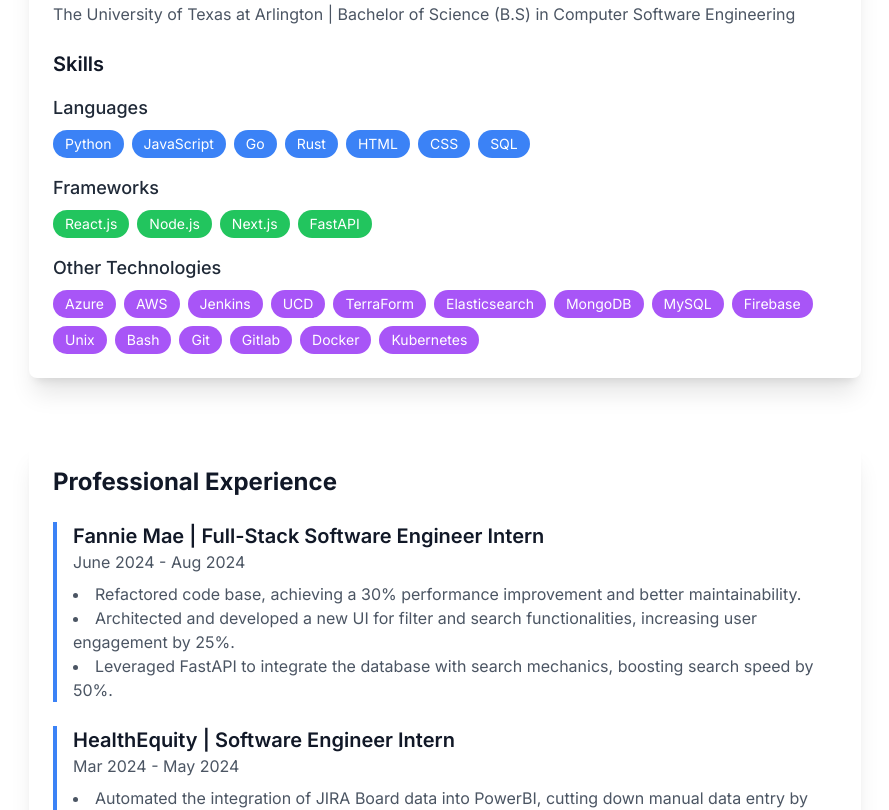
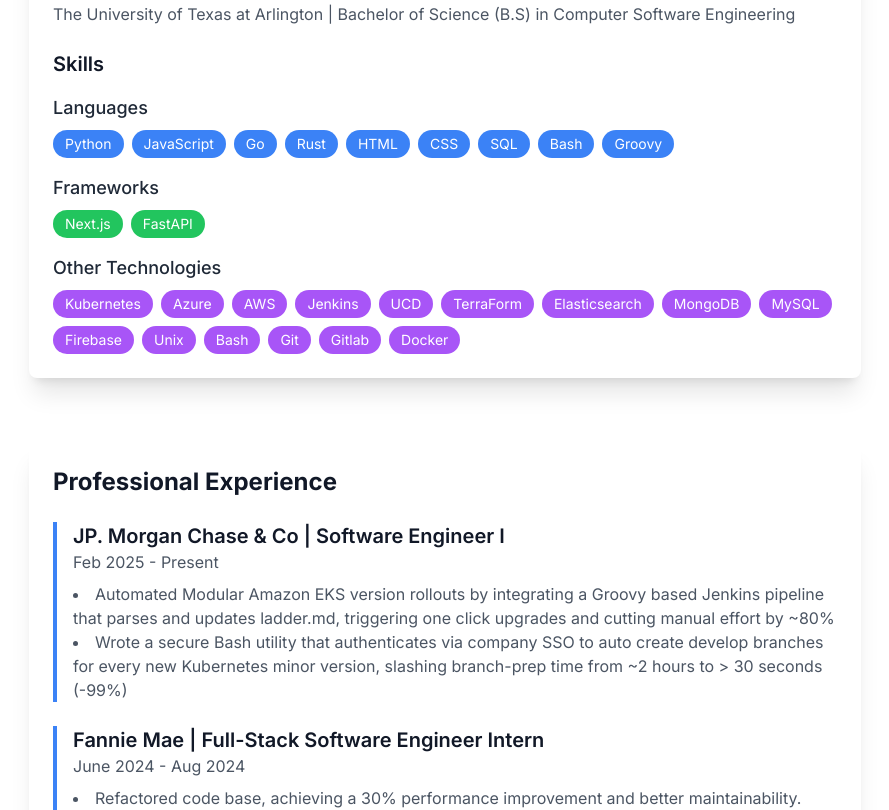
Before and after one commit to johnabot/Portfolio, a Next.js app: page / in a window 1280 px wide. Shown: the part 500-1310 px from the top of the page, without its empty margins (195-1084 px from the left). Built offline with nearby package versions, Linux system fonts and the light colour scheme.

Commit message:
updating portfolio

```diff
--- a/app/page.tsx
+++ b/app/page.tsx
@@ -6,12 +6,21 @@
 import headshot from './images/headshot.jpeg'
 
 const skills = {
-  languages: ['Python', 'JavaScript', 'Go', 'Rust', 'HTML', 'CSS', 'SQL'],
-  frameworks: ['React.js', 'Node.js', 'Next.js', 'FastAPI'],
-  technologies: ['Azure', 'AWS', 'Jenkins', 'UCD', 'TerraForm', 'Elasticsearch', 'MongoDB', 'MySQL', 'Firebase', 'Unix', 'Bash', 'Git', 'Gitlab', 'Docker', 'Kubernetes']
+  languages: ['Python', 'JavaScript', 'Go', 'Rust', 'HTML', 'CSS', 'SQL', 'Bash', 'Groovy'],
+  frameworks: ['Next.js', 'FastAPI'],
+  technologies: ['Kubernetes', 'Azure', 'AWS', 'Jenkins', 'UCD', 'TerraForm', 'Elasticsearch', 'MongoDB', 'MySQL', 'Firebase', 'Unix', 'Bash', 'Git', 'Gitlab', 'Docker']
 }
 
 const experiences = [
+  {
+    company: "JP. Morgan Chase & Co",
+    position: "Software Engineer I",
+    period: "Feb 2025 - Present",
+    achievements: [
+      "Automated Modular Amazon EKS version rollouts by integrating a Groovy based Jenkins pipeline that parses and updates ladder.md, triggering one click upgrades and cutting manual effort by ~80% ",
+      "Wrote a secure Bash utility that authenticates via company SSO to auto create develop branches for every new Kubernetes minor version, slashing branch-prep time from ~2 hours to > 30 seconds (-99%)",
+    ]
+  },
   {
     company: "Fannie Mae",
     position: "Full-Stack Software Engineer Intern",
```
